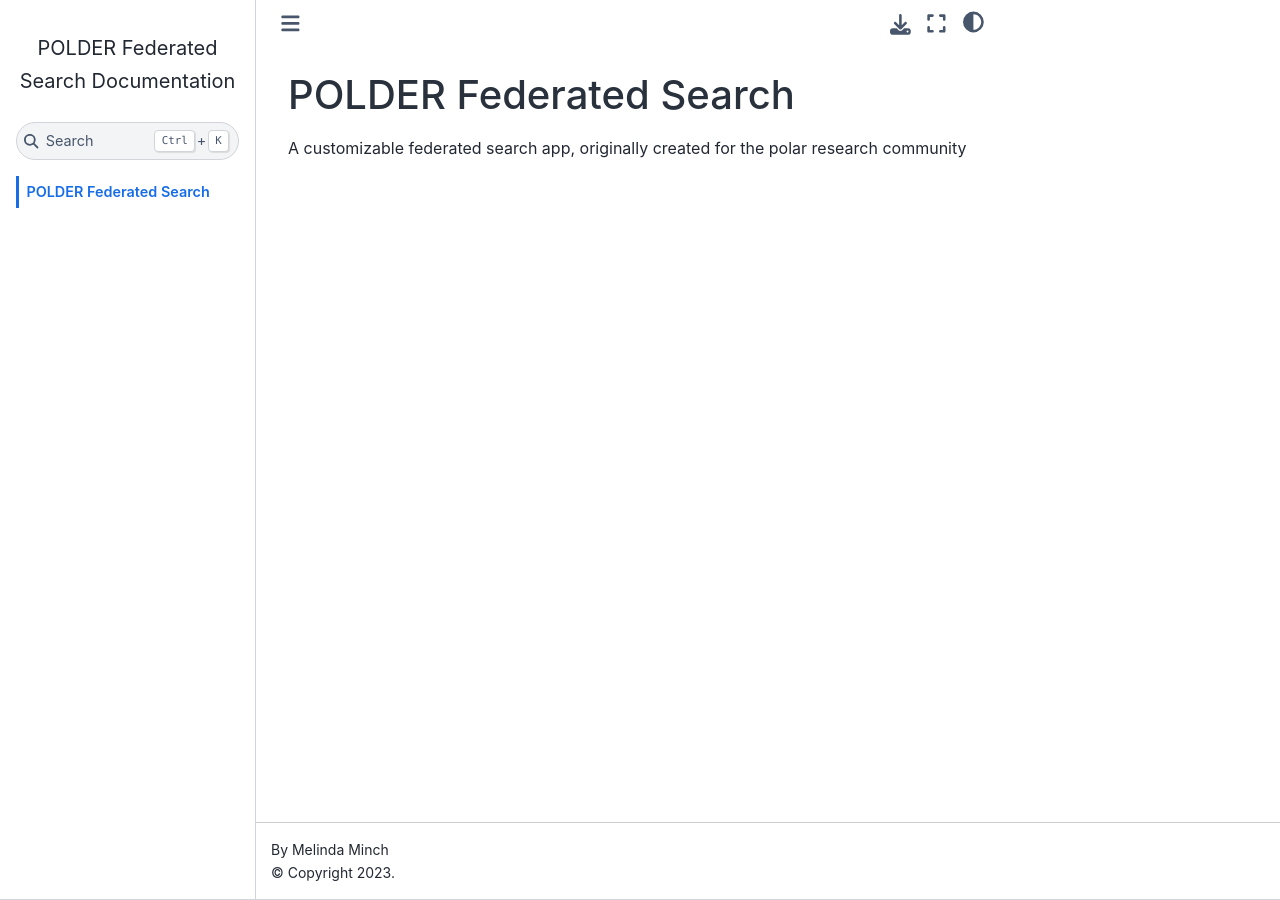
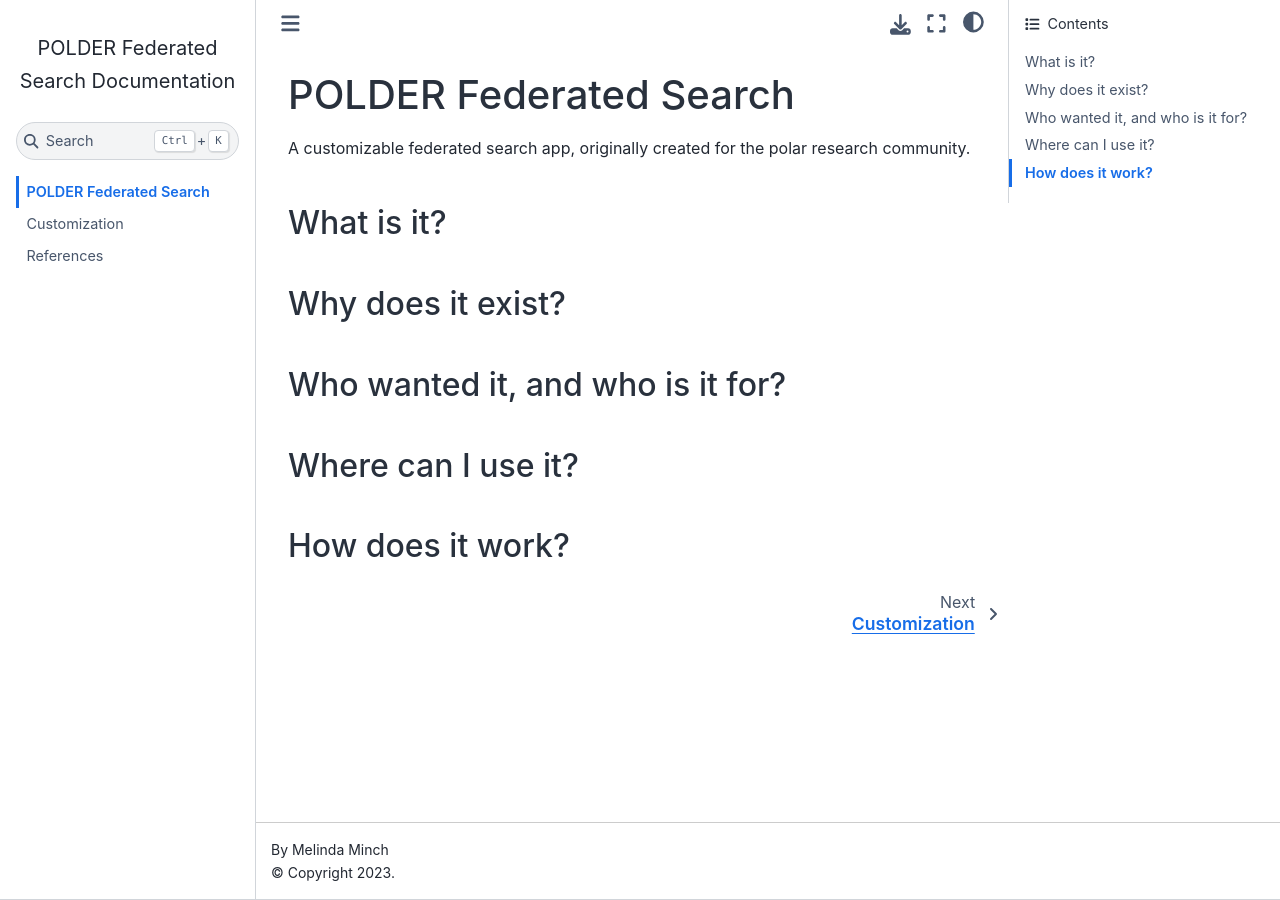
Before and after one commit to POLDER-Crew/Federated-Search-Documentation, a Jupyter Book: the page built from book/intro.md, in a window 1280 px wide. Built offline with Jupyter Book 1.0.4 settings and Sphinx 7.4.7 and the Sphinx Book theme 1.1.4, drawn with Linux system fonts in a browser that asks for light colours.

Commit message:
More book structure to fill out

```diff
--- a/book/_toc.yml
+++ b/book/_toc.yml
@@ -1,6 +1,6 @@
 format: jb-book
 root: intro
-# chapters:
-# - file: markdown
-# - file: notebooks
+chapters:
+- file: customization
+- file: more-info
 # - file: markdown-notebooks
--- a/book/intro.md
+++ b/book/intro.md
@@ -1,3 +1,13 @@
 # POLDER Federated Search
 
-A customizable federated search app, originally created for the polar research community
+A customizable federated search app, originally created for the polar research community.
+
+## What is it?
+
+## Why does it exist?
+
+## Who wanted it, and who is it for?
+
+## Where can I use it?
+
+## How does it work?
```
Also changed, not shown: README.md (+1 -1 lines), book/customization.md (added, +5 -0 lines), book/more-info.md (added, +5 -0 lines).
